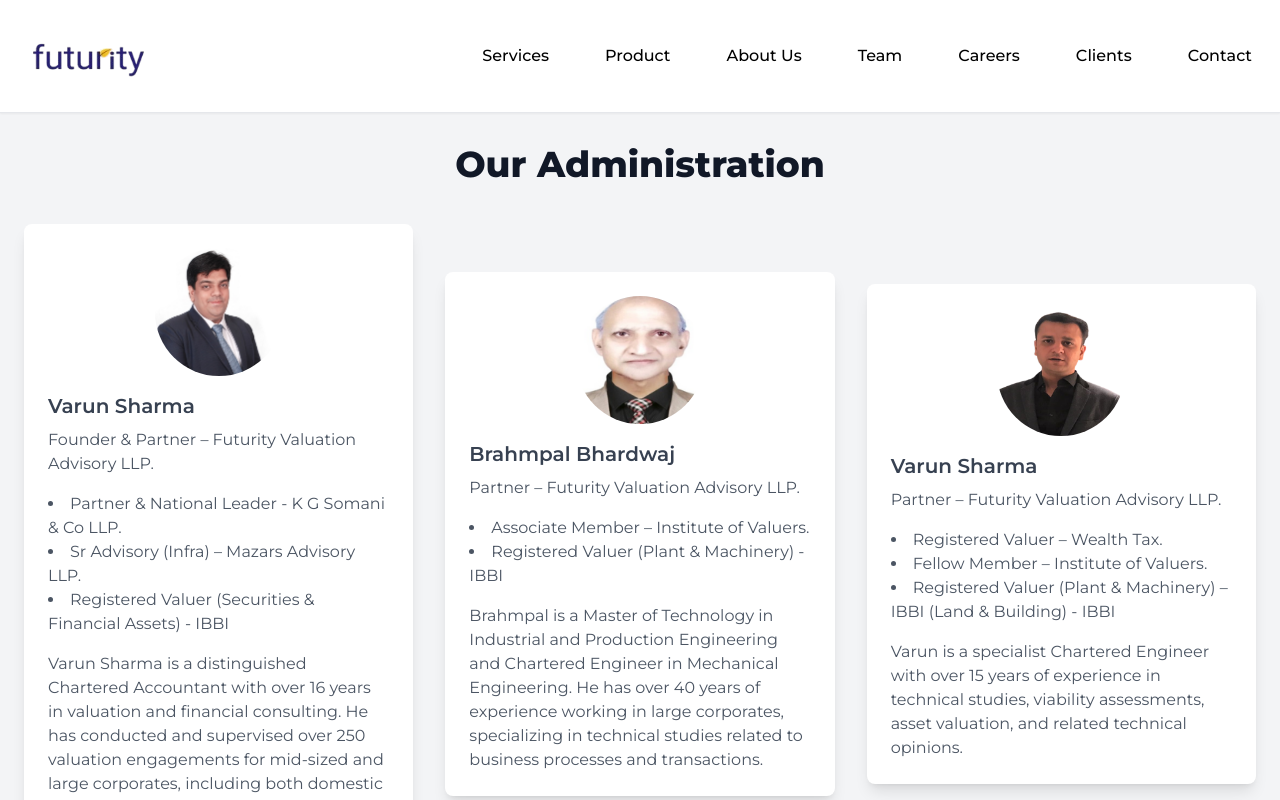
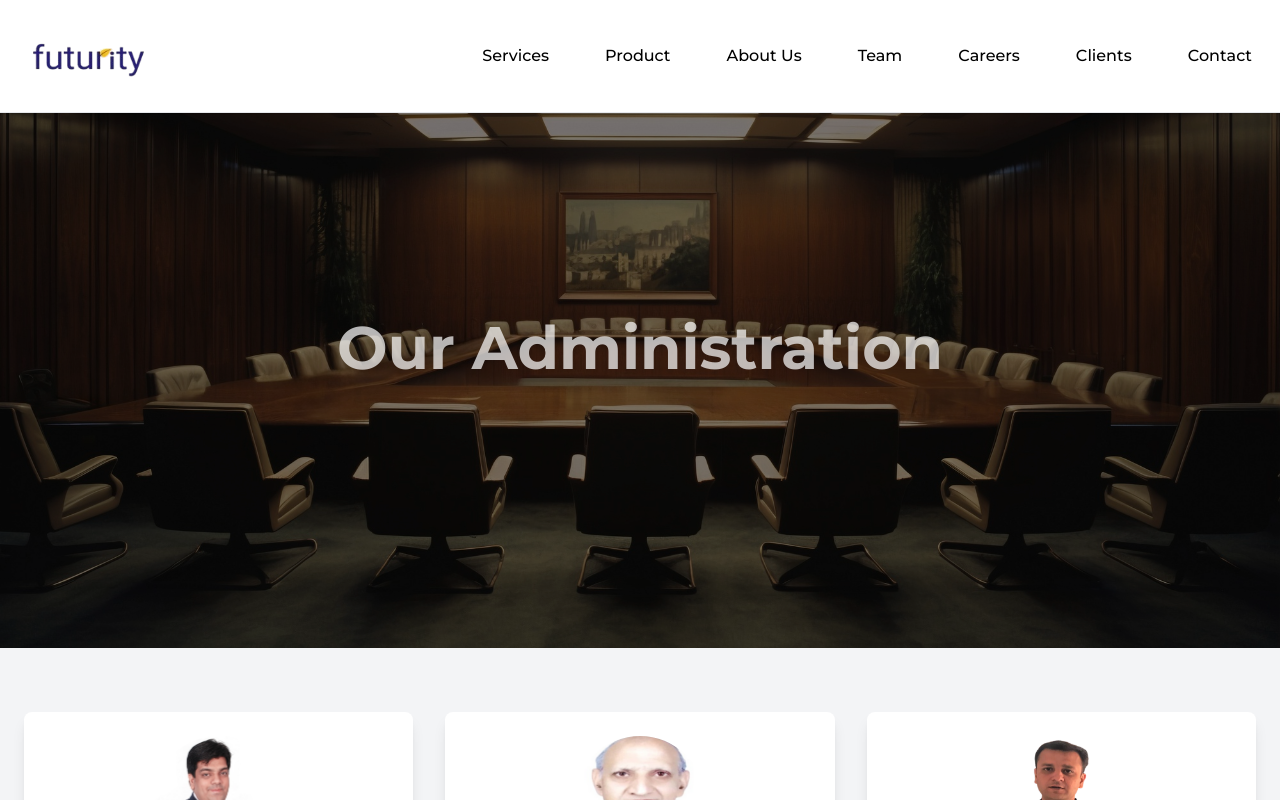
Before and after one commit to harshitchugh001/project1, a React (Vite) app: page /team in a window 1280 px wide. Shown: the top 800 px of the page. Built offline with nearby package versions, Linux system fonts and the light colour scheme.

Commit message:
Teams Page Image Added

```diff
--- a/src/components/team/Team.jsx
+++ b/src/components/team/Team.jsx
@@ -7,6 +7,7 @@
 import VarunSharma2 from '../../assets/Team/VarunSharma2.png'
 import MLSareen from '../../assets/Team/MLSareen.png'
 import VaibhavJain from '../../assets/Team/VaibhavJain.png'
+import Conference from '../../assets/Team/Conference.jpg'
 // import Image from '../../assets/image.png'
 
 const experts = [
@@ -87,13 +88,29 @@
 const Team = () => {
     return (
         <section className="py-12 bg-gray-100">
+            {/* Here BackGround Image */}
+            <div className="relative">
+                <img
+                    src={Conference} // Replace with your image path
+                    alt="Team background"
+                    className="w-full h-[600px] object-cover" // Adjust height as needed
+                />
+
+                {/* Transparent mask */}
+                <div className="absolute h-[600px] inset-0 bg-black opacity-50"></div>
+
+                {/* Centered heading */}
+                <div className="absolute inset-0 flex items-center justify-center">
+                    <h1 className="text-white text-4xl md:text-6xl font-bold opacity-70">Our Administration</h1>
+                </div>
+            </div>
             <div className="container mx-auto px-6">
-            <h2 className="text-4xl font-extrabold text-center text-gray-900 mb-10 mt-24">Our Administration</h2>
-            <div className="grid grid-cols-1 md:grid-cols-2 lg:grid-cols-3 gap-8 items-center">
+                <h2 className="block md:hidden text-4xl font-extrabold text-center text-gray-900 mb-10 mt-24">Our Administration</h2>
+                <div className="grid grid-cols-1 md:grid-cols-2 lg:grid-cols-3 gap-8 items-center md:mt-16">
                     {experts.map((expert, index) => (
                         <motion.div
                             key={index}
-                        className={`bg-white p-6 rounded-lg shadow-lg ${index === experts.length - 1 ? 'md:col-span-2 lg:col-span-1 lg:col-start-2' : ''}`}
+                            className={`bg-white p-6 rounded-lg shadow-lg h-[550px] ${index === experts.length - 1 ? 'md:col-span-2 lg:col-span-1 lg:col-start-2' : ''}`}
                             whileHover={{ scale: 1.05 }}
                             initial={{ opacity: 0, y: 50 }}
                             animate={{ opacity: 1, y: 0 }}
@@ -104,14 +121,16 @@
                                 alt={expert.name}
                                 className="w-32 h-32 object-cover rounded-full mx-auto mb-4"
                             />
-                        <h3 className="md:text-xl text-lg font-semibold text-gray-700 mb-2">{expert.name}</h3>
-                        <p className="text-gray-600 mb-4 text-xs md:text-base">{expert.title}</p>
-                        <ul className="text-gray-600 mb-4 text-xs md:text-base">
+                            <h3 className="md:text-xl text-lg font-semibold text-gray-700 mb-2 text-center">{expert.name}</h3>
+                            <p className="text-gray-600 mb-4 text-xs md:text-base text-center">{expert.title}</p>
+                            <div >
+                                <ul className="text-gray-600 mb-4 text-xs md:text-base ">
                                     {expert.roles.map((role, i) => (
                                         <li key={i} className="list-disc list-inside">{role}</li>
                                     ))}
                                 </ul>
                                 <p className="text-gray-600 text-xs md:text-base">{expert.description}</p>
+                            </div>
                         </motion.div>
                     ))}
                 </div>
```
Also changed, not shown: src/assets/Team/Conference.jpg (added). Lines whose indentation alone changed are shown as unchanged.
